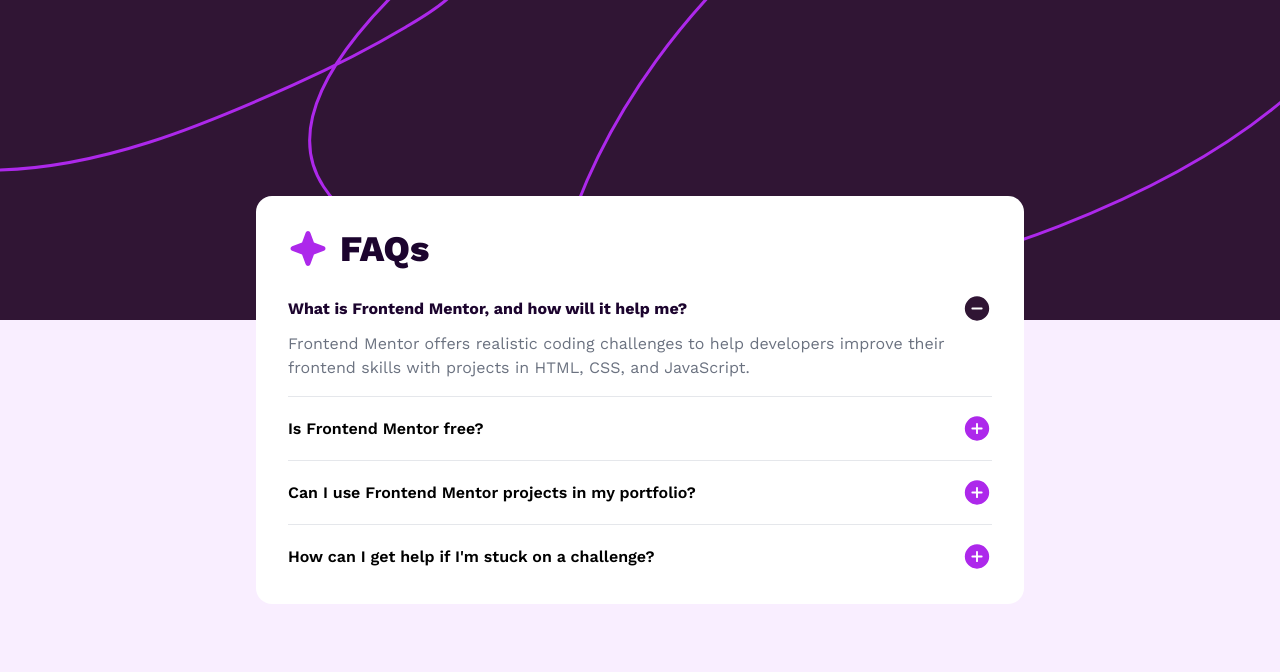
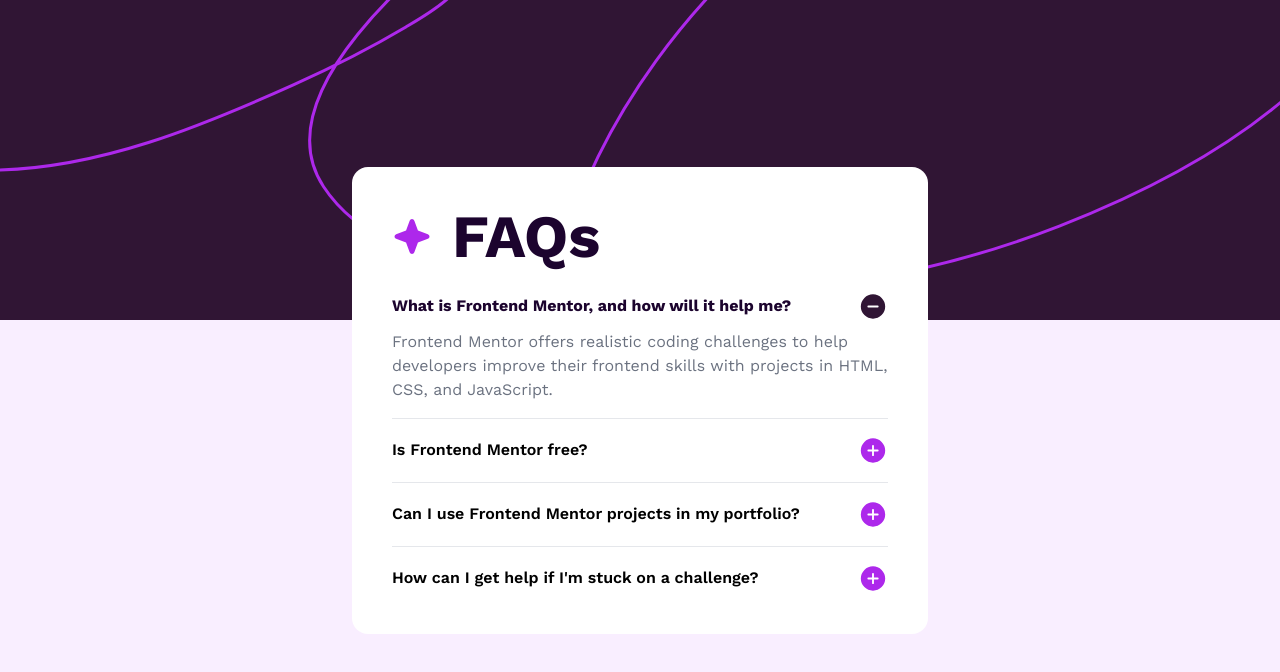
Before and after one commit to Kane-dylan/using-react, a React (Vite) app: page / in a window 1280 px wide. Shown: the top 672 px of the page. Built offline with nearby package versions, Linux system fonts and the light colour scheme.

Commit message:
FAQs design fixed

```diff
--- a/src/page/FAQ_page.jsx
+++ b/src/page/FAQ_page.jsx
@@ -4,14 +4,14 @@
   return (
     <div className="relative work-sans min-h-screen flex flex-col items-center justify-center bg-[#f9eeff]">
       {/* Banner Background */}
-      <div className="banner absolute top-0 left-0 w-full h-[40vh]"></div>
+      <div className="banner bg-cover absolute top-0 left-0 w-full h-[40vh]"></div>
 
       {/* FAQ Card */}
-      <div className="bg-white rounded-2xl p-8 max-w-2xl md:max-w-3xl relative z-10">
+      <div className="bg-white rounded-2xl p-10 m-10 max-w-lg md:max-w-xl relative z-10 ">
         {/* Header */}
-        <div className="flex items-center gap-3">
+        <div className="flex items-center gap-5">
           <img src="/src/assets/images/icon-star.svg" alt="Star Icon" />
-          <h1 className="text-4xl font-extrabold text-[#1c042e]">FAQs</h1>
+          <h1 className="text-6xl font-bold text-[#1c042e]">FAQs</h1>
         </div>
 
         {/* FAQ Items */}
```
